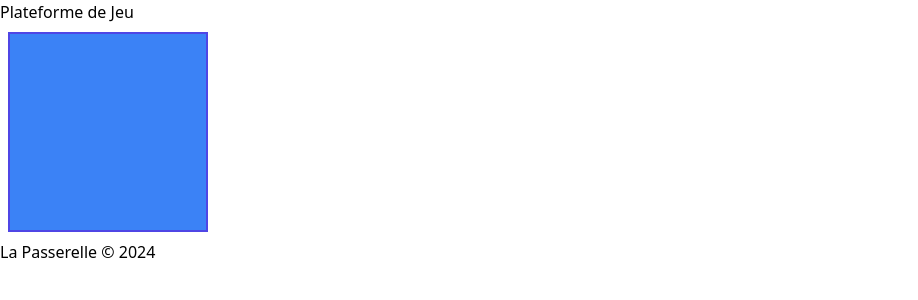
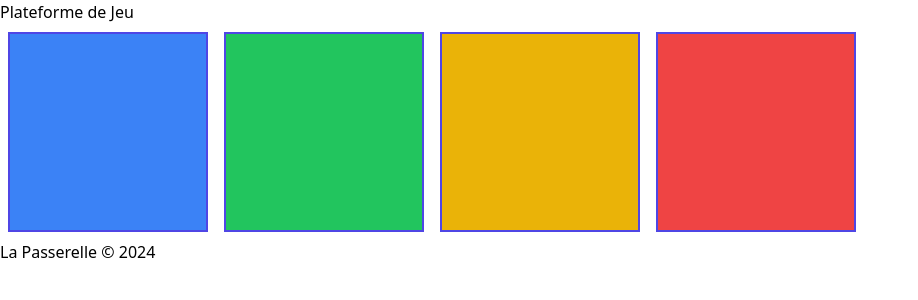
Before and after one commit to JulienPoirierWebDev/passerelle_game, a React (Vite) app in the folder games/: page /GameSimon in a window 1280 px wide. Shown: the top 300 px of the page, without its empty margins (0-918 px from the left). Built offline with nearby package versions, Linux system fonts and the light colour scheme.

Commit message:
ajout des 3 autres btn

```diff
--- a/games/src/components/gameBtn/GameBtn.jsx
+++ b/games/src/components/gameBtn/GameBtn.jsx
@@ -1,10 +1,10 @@
 
 
-const GameBtn = (({  border, bg, type = "button", /*onClick*/ }) => (
+const GameBtn = (({  border, bg, type = "button", onClick }) => (
   <button
-
+    onClick = {console.log (bg)}
     className={` w-[175px] sm:w-[200px] h-[175px] sm:h-[200px] m-2 duration-200 hover:scale-105  ${border} ${bg} ` }
-    //onClick={onClick}
+    // onClick={onClick}
     type = {type}
   ></button>
 ));
--- a/games/src/components/gameSimon/GameSimon.jsx
+++ b/games/src/components/gameSimon/GameSimon.jsx
@@ -9,9 +9,25 @@ function GameSimon() {
           <GameBtn
             bg="bg-blue-500"
             border="border-solid border-2 border-indigo-600"
-          />
+
+            />
+
+           <GameBtn
+            bg="bg-green-500"
+            border="border-solid border-2 border-indigo-600"
+            />
+
+            <GameBtn
+            bg="bg-yellow-500"
+            border="border-solid border-2 border-indigo-600"
+            />
+             <GameBtn
+            bg="bg-red-500"
+            border="border-solid border-2 border-indigo-600"
+            />
         </div>
       </div>
+
     </>
   );
 }
```
